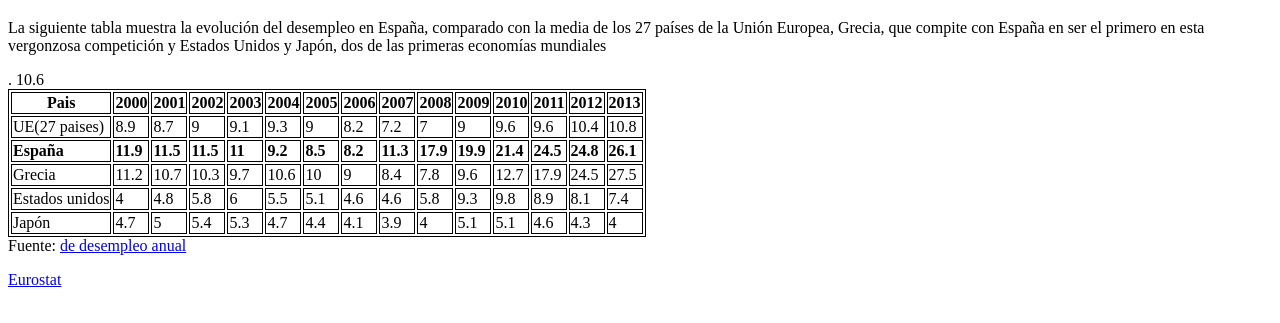
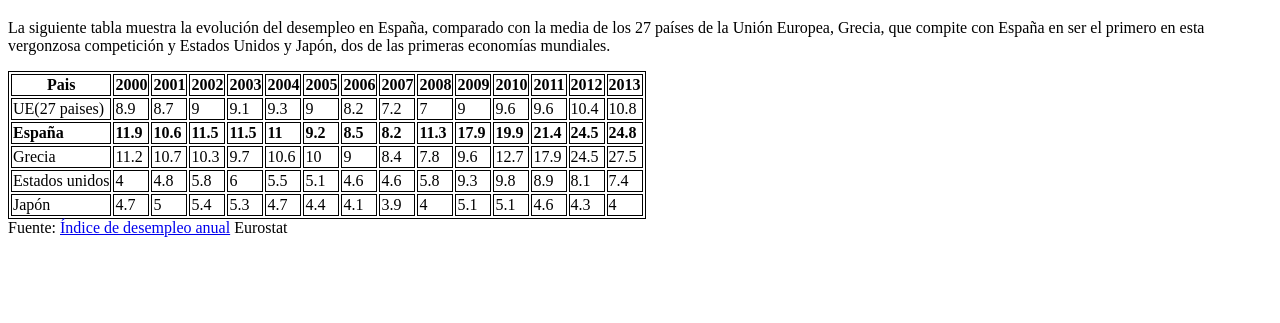
Before and after one commit to Kevinanillo23/ejercicios-html, a plain HTML site: page ej4filas.html in a window 1280 px wide. Shown: the part 61-384 px from the top of the page. Drawn offline with Linux system fonts and the light colour scheme.

Commit message:
comentario

```diff
--- a/ej4filas.html
+++ b/ej4filas.html
@@ -12,8 +12,7 @@
 
 
        <h1> El desempleo en España</h1>
-            <p> La siguiente tabla muestra la evolución del desempleo en España, comparado con la media de los 27 países de la Unión Europea, Grecia, que compite con España en ser el primero en esta vergonzosa competición y Estados Unidos y Japón, dos de las primeras economías mundiales</p>.
-
+            <p> La siguiente tabla muestra la evolución del desempleo en España, comparado con la media de los 27 países de la Unión Europea, Grecia, que compite con España en ser el primero en esta vergonzosa competición y Estados Unidos y Japón, dos de las primeras economías mundiales.</p>
         <table>
             <tr>
                 <th>Pais</th>
@@ -53,8 +52,8 @@
            <tr>
                 <td><b>España</b></td>
                 <td><b>11.9</b></td>
-                 <td<b>10.6</b></td>
-                 <td><b>11.5</b></td>
+                <td><b>10.6</b></td>
+                <td><b>11.5</b></td>
                  <td><b>11.5</b></td>
                  <td><b>11</b></td>
                  <td><b>9.2</b></td>
@@ -66,7 +65,7 @@
                  <td><b>21.4</b></td>
                  <td><b>24.5</b></td>
                  <td><b>24.8</b></td>
-                 <td><b>26.1</b></td>
+
            </tr>
            <tr>
                  <td>Grecia</td>
@@ -122,8 +121,12 @@
 
     </table
 
- <p> Fuente: <a href="http://google.es" ,</p>de desempleo anual</p> Eurostat
- </p>
+    <p> Fuente: <a href="http://google.es/" >Índice de desempleo anual</a> Eurostat</p>
+
+
+
+
+
 
 
 
```
